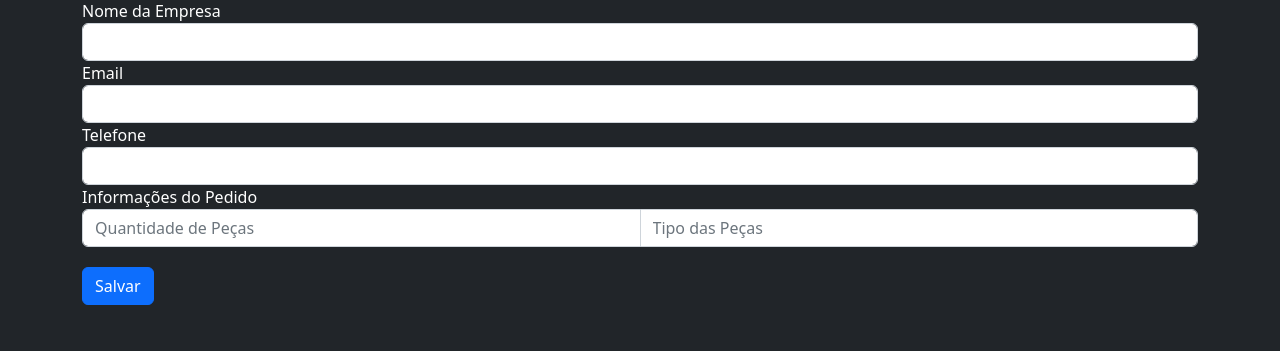
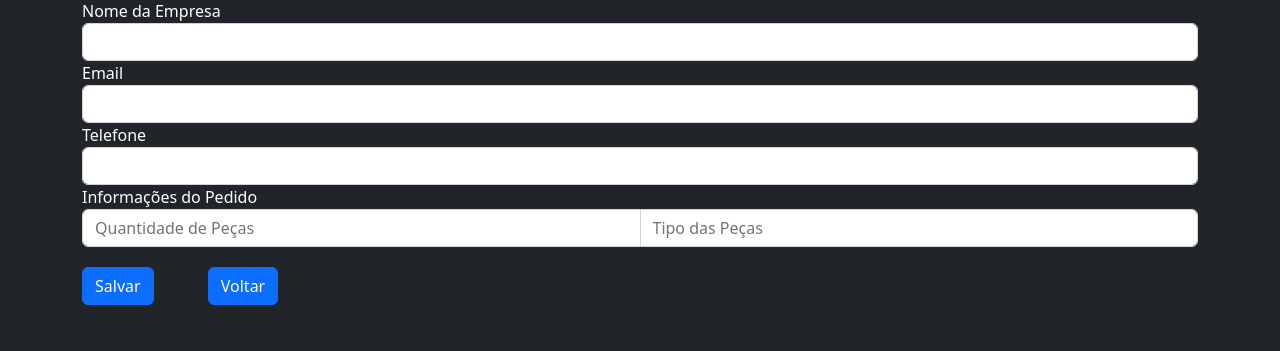
Before and after one commit to ChrisOGK/webapplication, a Flask app: page /new_order in a window 1280 px wide. Shown: the part 73-424 px from the top of the page. Run offline with Flask 2, Linux system fonts and the light colour scheme.

Commit message:
Coloquei os botões de Voltar

```diff
--- a/templates/atualizar.html
+++ b/templates/atualizar.html
@@ -33,6 +33,7 @@
             </div>
             <div>
                 <button class="btn btn-primary" style="margin-top: 20px">Salvar</button>
+                <a href="/" class="btn btn-primary" style="margin-top: 20px; margin-left: 50px">Voltar</a>
             </div>
         </form>
     </div>
--- a/templates/new_order.html
+++ b/templates/new_order.html
@@ -31,6 +31,7 @@
             </div>
             <div>
                 <button class="btn btn-primary" style="margin-top: 20px">Salvar</button>
+                <a href="/" class="btn btn-primary" style="margin-top: 20px; margin-left: 50px">Voltar</a>
             </div>
         </form>
     </div>
```
